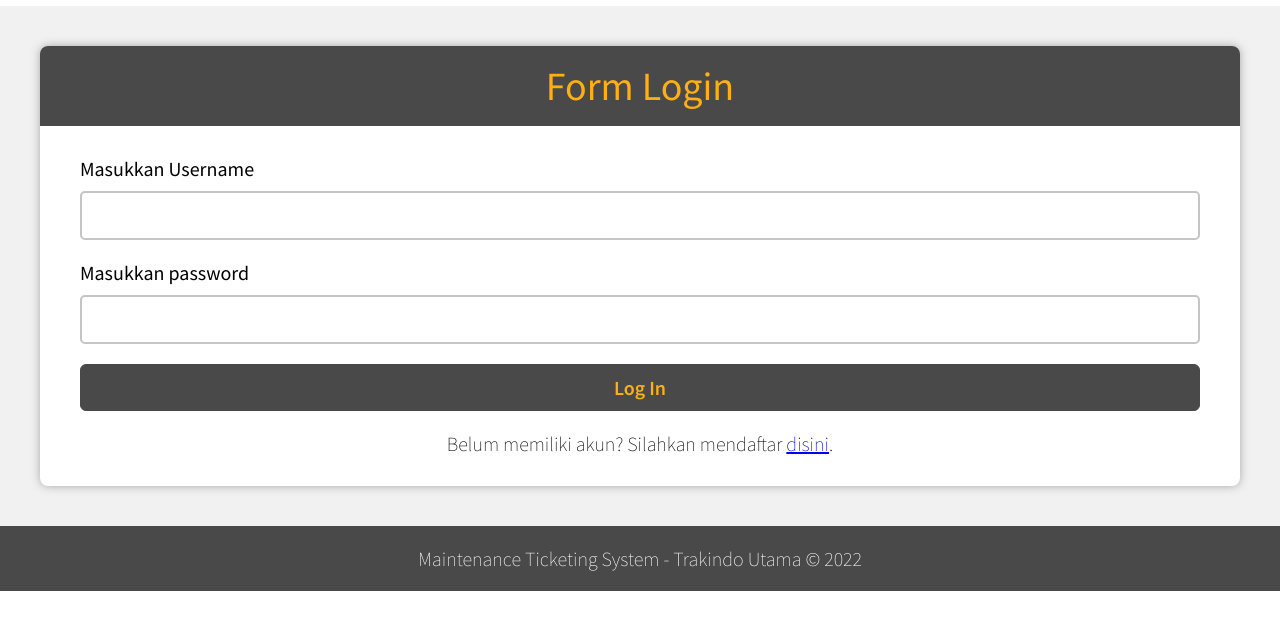
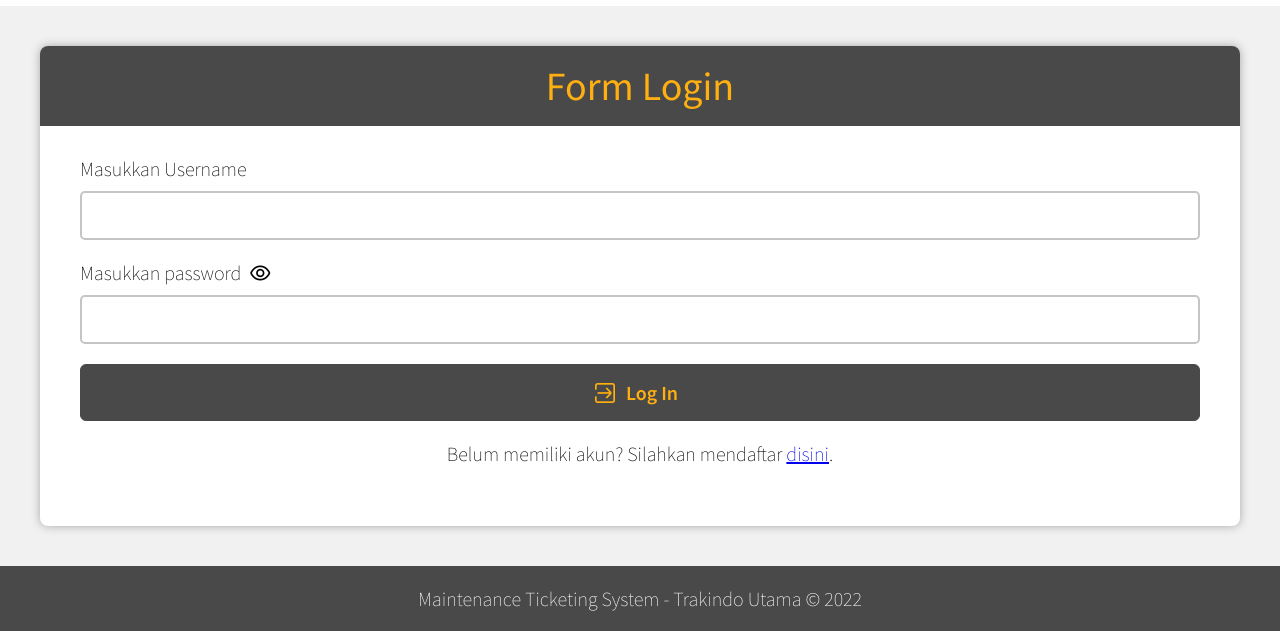
Before and after one commit to korizki/trakindo, a PHP site: page / in a window 1280 px wide. Shown: the part 715-1346 px from the top of the page. Before the commit the page ends 1306 px from the top, so only its background shows below. Run offline with PHP 8.4, Linux system fonts and the light colour scheme; some libraries are stand-ins or nearby versions.

Commit message:
Configure database user, add user, and notification for adding user

```diff
--- a/assets/styles/app.css
+++ b/assets/styles/app.css
@@ -17,7 +17,6 @@ html{
     scroll-behavior: smooth;
     font-size: 20px;
 }
-
 .container{
     display: flex;
     flex: 1 1 800px;
@@ -69,6 +68,7 @@ html{
     background: white;
     border-radius: 8px;
     box-shadow: 0 0 10px 0 rgb(167, 167, 167);
+    padding-bottom: 30px;
 }
 .loginForm>form>h3{
     background: var(--hitam);
@@ -92,7 +92,7 @@ html{
 .inputBox>label{
     margin: 20px 0 10px 0;
     font-size: 1rem;
-    font-weight: 400;
+    font-weight: 200;
 }
 .inputBox>label:first-child{
     margin-top: 0;
@@ -107,8 +107,16 @@ html{
     outline: none;
     box-shadow: 0 0 7px 0 rgba(92, 143, 190, 0.781);
 }
+.adjust{
+    display: inline-block;
+    transform: translate(-7px, 3px);
+}
+.adjusts{
+    display: inline-block;
+    transform: translate(-7px, 2px);
+}
 .wrapper>button{
-    padding: 10px 20px;
+    padding: 15px 20px;
     background: var(--hitam);
     color: var(--kuning);
     width: 100%;
@@ -139,18 +147,17 @@ footer{
     border: 1px solid grey;
     padding: 13px 25px;
     line-height: 1.1rem;
+    border-radius: 5px;
 }
 .salah{
     background: rgba(255, 0, 0, 0.050);
     border: 1px solid red;
     color: red;
-    display: none;
 }
 .created{
     background: rgba(0, 255, 42, 0.05);
     border: 1px solid rgb(1, 192, 42);
     color: rgb(1,192,42);
-    display: none;
 }
 .outerContainer{
     position: fixed;
@@ -161,6 +168,9 @@ footer{
     z-index: 10;
     transition: transform 0.5s ease;
     transform: translateY(-5000px);
+}
+.eye{
+    cursor: pointer;
 }
 .addForm{
     width: 50%;
--- /dev/null
+++ b/controller/connection.php
@@ -0,0 +1,3 @@
+<?php
+    $connect = mysqli_connect("localhost","root","","trakindo");
+?>
--- a/controller/scripts/script.js
+++ b/controller/scripts/script.js
@@ -1,3 +1,5 @@
+let passwordStatus = 0;
+
 function hideFormCreateUser(params){
     const form = document.getElementById("outer");
     if(params == "show"){
@@ -6,3 +8,14 @@ function hideFormCreateUser(params){
         form.style.transform = "translateY(-5000px)";
     }
 }
+
+function showPassword(params){
+    const inputPW = document.getElementById(params);
+    if(passwordStatus === 0){
+        inputPW.type = "text";
+        passwordStatus = 1;
+    } else {
+        inputPW.type= "password";
+        passwordStatus = 0;
+    }
+}
--- a/index.php
+++ b/index.php
@@ -6,7 +6,7 @@
     <meta name="viewport" content="width=device-width, initial-scale=1.0">
     <title>Maintenance Ticketing System - Trakindo Utama</title>
     <link rel="stylesheet" href="./assets/styles/app.css">
-
+    <link rel="icon" href="./assets/icons/laptop.png" />
 </head>
 <body>
     <main class="container">
@@ -19,21 +19,29 @@
         </div>
         <div class="rightSide">
             <div class="loginForm">
-                <form action="#" autocomplete="off">
+                <form action="./controller/validateLogin.php autocomplete="off" method="post">
                     <h3>Form Login</h3>
                     <div class="wrapper">
                         <div class="inputBox">
                             <label for="username">Masukkan Username</label>
-                            <input type="text" id="username" name="username" required >
+                            <input type="text" id="username" name="username" spellcheck="false" required >
                         </div>
                         <div class="inputBox">
-                            <label for="password">Masukkan password</label>
-                            <input type="password" id="password" name="password" required >
+                            <label for="password">Masukkan password <i onclick="showPassword('password')" title="Klik untuk melihat password" class="fi fi-rs-eye adjust eye" style="transform: translate(5px, 3px)"></i></label>
+                            <input type="password" id="password" name="password" spellcheck="false"  required >
                         </div>
-                        <button type="submit" class="loginBtn">Log In</button>
+                        <button type="submit" class="loginBtn"><i class="fi fi-rs-sign-in-alt adjust"></i> Log In</button>
                         <p>Belum memiliki akun? Silahkan mendaftar <a href="#" onClick="hideFormCreateUser('show')">disini</a>. </p>
-                        <p class="info salah">Username atau password yang anda masukkan tidak sesuai, silahkan coba kembali!</p>
-                        <p class="info created">Data User berhasil ditambahkan, silahkan Log In.</p>
+                        <!-- hasil validasi informasi login ataupun tambah data -->
+                        <?php
+                            if(isset($_GET['status'])){
+                                if($_GET['status'] === "successadd"){
+                                    echo "<p class='info created'>Data User berhasil ditambahkan, silahkan Log In.</p>";
+                                } else {
+                                    echo "<p class='info salah'>Username atau password yang anda masukkan tidak sesuai, silahkan coba kembali!</p>";
+                                }
+                            }
+                        ?>
                     </div>
                 </form>
             </div>
@@ -44,7 +52,7 @@
     </main>
     <div class="outerContainer" id="outer">
         <div class="addForm">
-            <form action="#" autocomplete="off">
+            <form action="./controller/addUser.php" autocomplete="off" method="post">
                 <div class="formtitle">
                     <h3>Tambah Data User</h3>
                     <a href="#" onClick="hideFormCreateUser('hide')"><i class="fi fi-rs-cross"></i></a>
@@ -52,21 +60,21 @@
                 <div class="wrapper">
                     <div class="inputBox">
                         <label for="username">Masukkan Username</label>
-                        <input type="text" name="username" id="username">
+                        <input type="text" spellcheck="false"  name="username" id="username">
                     </div>
                     <div class="inputBox">
-                        <label for="password">Masukkan Password</label>
-                        <input type="password" name="password" id="password">
+                        <label for="password">Masukkan Password  <i onclick="showPassword('passwordS')" title="Klik untuk melihat password" class="fi fi-rs-eye adjust eye" style="transform: translate(5px, 3px)"></i></label>
+                        <input type="password" spellcheck="false"  name="password" id="passwordS">
                     </div>
                     <div class="inputBox">
                         <label for="company">Masukkan Nama Perusahaan</label>
-                        <input list="companies" name="company" id="company">
+                        <input list="companies" spellcheck="false" name="company" id="company">
                         <datalist id="companies">
                             <option value="PT. Madhani"></option>
                             <option value="PT. Bukit Asam"></option>
                         </datalist>
                     </div>
-                    <button type="submit" class="loginBtn">Tambah User</button>
+                    <button type="submit" class="loginBtn" name="add-user"><i class="fi fi-rs-user-add adjusts"></i> Tambah User</button>
                 </div>
             </form>
         </div>
```
Also changed, not shown: controller/addUser.php (added, +16 -0 lines), controller/validateLogin.php (added).
